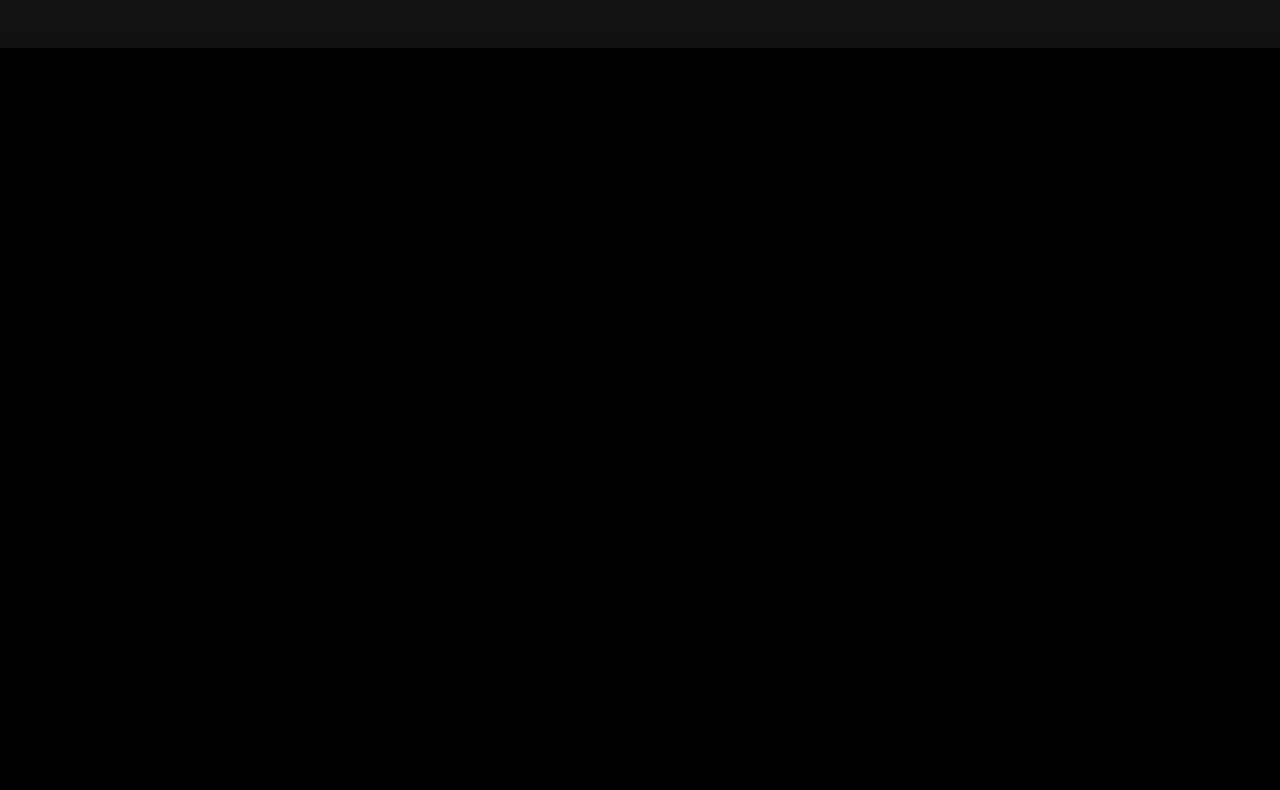
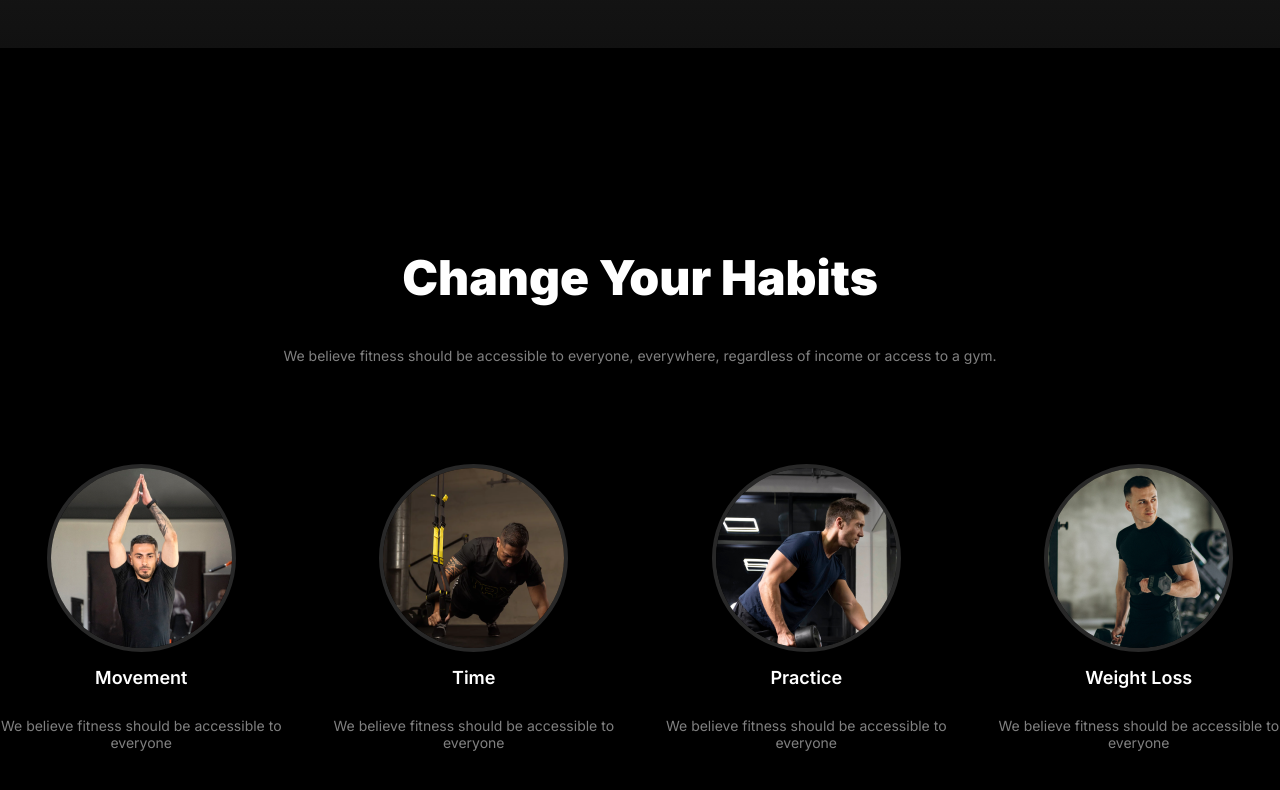
Before and after one commit to ASSabbir/B10-A2, a plain HTML site: page index.html in a window 1280 px wide. Shown: the part 752-1542 px from the top of the page. Before the commit the page ends 800 px from the top, so only its background shows below. Drawn offline with Linux system fonts and the light colour scheme; a web font is replaced by a local one.

Commit message:
added some section

```diff
--- a/index.html
+++ b/index.html
@@ -39,7 +39,7 @@
                 </div>
             </div>
             <div style="flex: 1; justify-content: center;display: flex; align-items: center; position: relative;">
-                <img  src="./images/Images 2.png" alt="">
+                <img src="./images/Images 2.png" alt="">
                 <div id="right-glass" class="glass">
                     <p style="font-size: 40px; font-weight: 900;margin: 0px; color: white;">500+</p>
                     <p class="main-description">
@@ -62,6 +62,37 @@
         </div>
     </section>
     <section class="section">
+        <h1 class="section-title">Change Your Habits</h1>
+        <p class="section-description">We believe fitness should be accessible to everyone, everywhere, regardless of
+            income or access to a gym.</p>
+        <div class="image-container">
+            <div class="image-sub-container">
+                <img src="./images/image 2.png" style="border-radius: 100%; border: 4px solid rgba(73, 73, 73, 0.548);"
+                    alt="">
+                <h1 style="font-size: 18px;color: #fff; font-weight: 600;text-align: center;">Movement</h1>
+                <p class="section-description">We believe fitness should be accessible to everyone</p>
+            </div>
+            <div class="image-sub-container">
+                <img src="./images/image 3.png" style="border-radius: 100%; border: 4px solid rgba(73, 73, 73, 0.548);"
+                    alt="">
+                <h1 style="font-size: 18px;color: #fff; font-weight: 600;text-align: center;">Time</h1>
+                <p class="section-description">We believe fitness should be accessible to everyone</p>
+            </div>
+            <div class="image-sub-container">
+                <img src="./images/image 4.png" style="border-radius: 100%; border: 4px solid rgba(73, 73, 73, 0.548);"
+                    alt="">
+                <h1 style="font-size: 18px;color: #fff; font-weight: 600;text-align: center;">Practice </h1>
+                <p class="section-description">We believe fitness should be accessible to everyone</p>
+            </div>
+            <div class="image-sub-container">
+                <img src="./images/image 5.png" style="border-radius: 100%; border: 4px solid rgba(73, 73, 73, 0.548);"
+                    alt="">
+                <h1 style="font-size: 18px;color: #fff; font-weight: 600;text-align: center;">Weight Loss</h1>
+                <p class="section-description">We believe fitness should be accessible to everyone</p>
+            </div>
+        </div>
+    </section>
+    <section class="section">
 
     </section>
 
--- a/style.css
+++ b/style.css
@@ -109,6 +109,37 @@ nav{
     bottom: 0px;
     left: 0px;
 }
+.section{
+
+    max-width: 1440px;
+    margin: auto;
+}
+.section-title{
+    margin-top: 200px;
+    text-align: center;
+    font-size: 48px;
+    color: #ffffff;
+    font-weight: 900;
+}
+.section-description{
+    color: rgba(255, 255, 255, 0.50);
+    text-align: center;
+    font-size: 14px;
+    margin-bottom: 100px;
+}
+.image-container{
+    display: grid;
+    grid-template-columns: repeat(4,1fr);
+    gap: 50px;
+
+}
+.image-sub-container{
+    display: flex;
+    flex-direction: column;
+    justify-content: center;
+    align-items: center;
+}
+
 
 
 
@@ -118,6 +149,9 @@ nav{
 
 
 @media screen and (max-width :576px) {
+    .banner{
+        padding: 0px 20px;
+    }
     #hamburger{
         display: flex;
     }
@@ -129,6 +163,13 @@ nav{
     }
     .banner{
         height: auto;
+    }
+    .image-container{
+        grid-template-columns: repeat(1,1fr);
+        gap: 0px;
+    }
+    section{
+        padding: 0px 20px;
     }
 
 }
@@ -148,5 +189,8 @@ nav{
     .banner{
         height: auto;
     }
+    .image-container{
+        grid-template-columns: repeat(2,1fr);
+    }
 
 }
```
